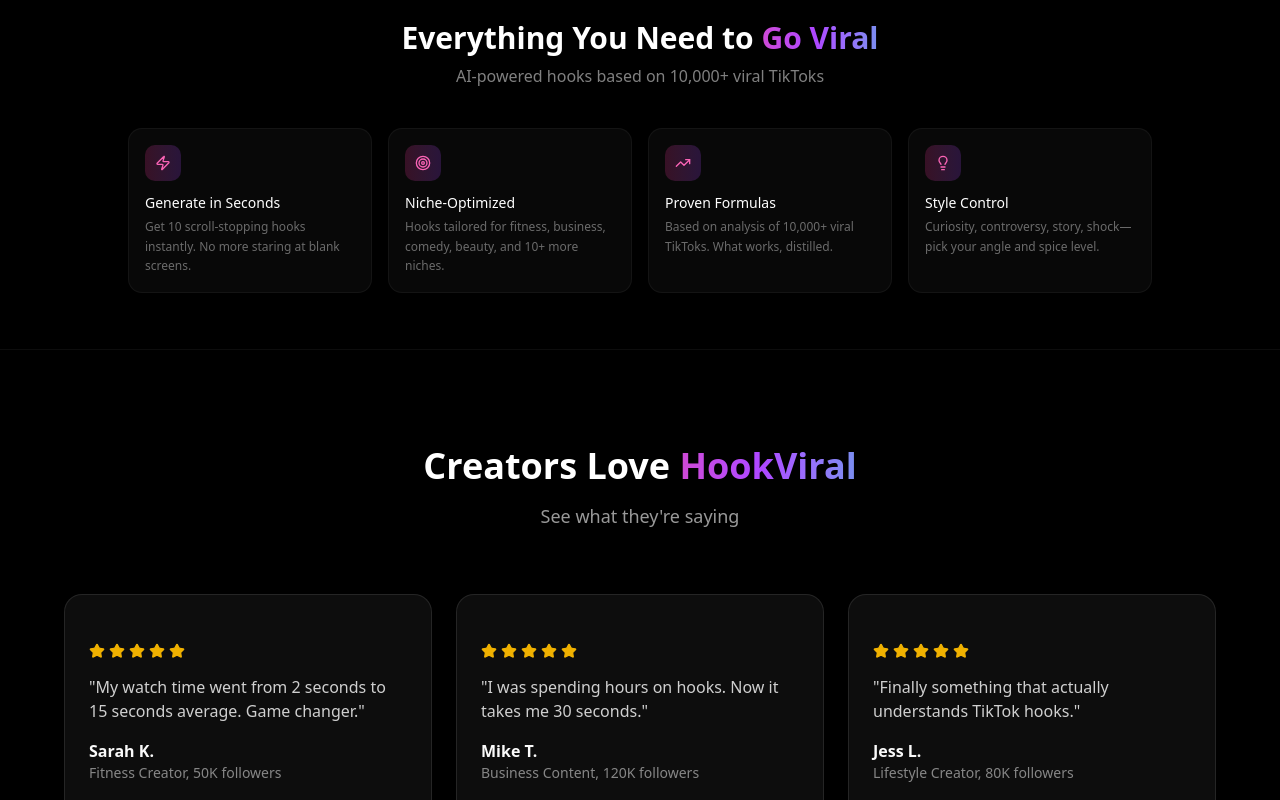
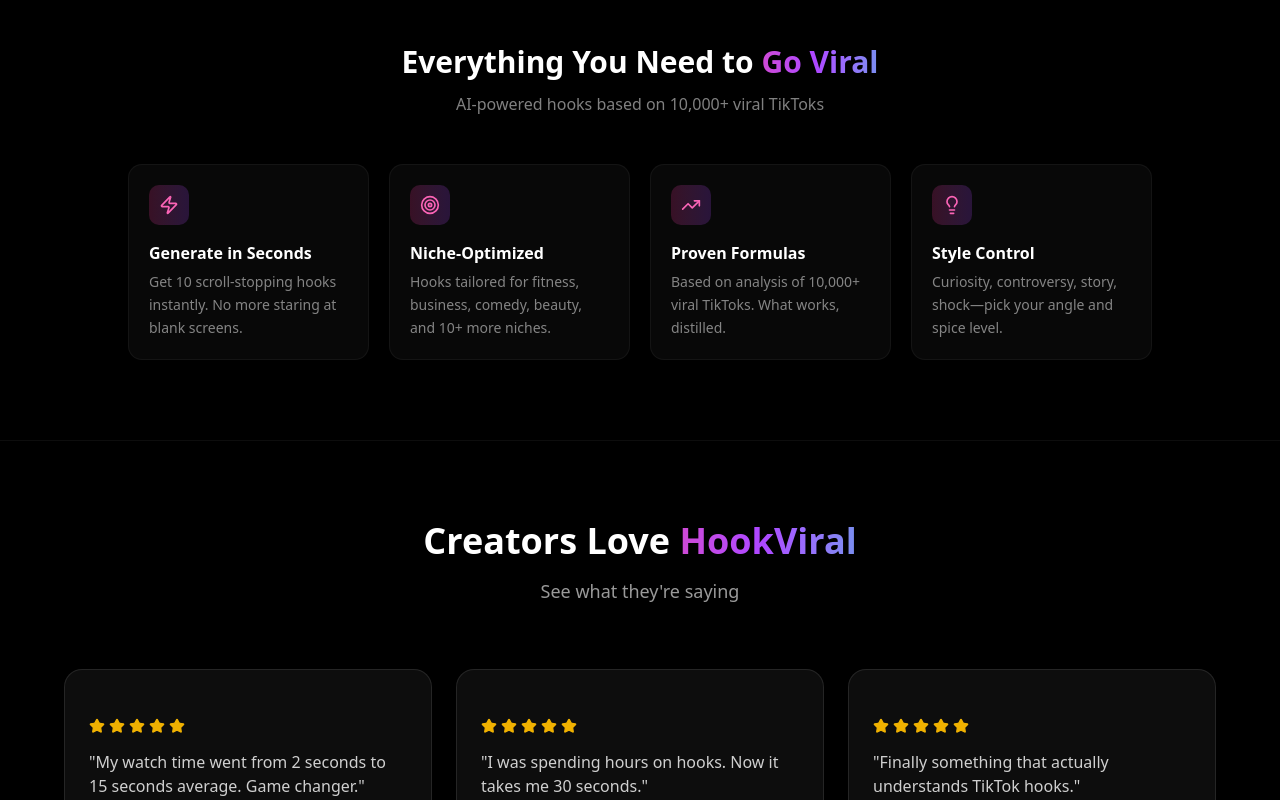
Before and after one commit to CruceSaunders/hookviral, a Next.js app: page / in a window 1280 px wide. Shown: the part 820-1620 px from the top of the page. Built offline with nearby package versions, Linux system fonts and the light colour scheme; no server answers.

Commit message:
style: Balance features section size - not too big, not too small
- py-14 → py-20 (middle ground)
- Slightly larger cards and icons
- More breathing room between elements
- Each section should fill its own viewport area

```diff
--- a/src/app/page.tsx
+++ b/src/app/page.tsx
@@ -306,37 +306,37 @@
       {/* Trusted By - Infinite Marquee */}
       <TrustedMarquee />
 
-      {/* Features - Compact */}
-      <section ref={featuresRef} className="py-14 px-4">
+      {/* Features */}
+      <section ref={featuresRef} className="py-20 px-4">
         <div className="max-w-5xl mx-auto">
           <motion.div
-            className="text-center mb-10"
+            className="text-center mb-12"
             initial={{ opacity: 0, y: 20 }}
             animate={featuresInView ? { opacity: 1, y: 0 } : {}}
             transition={{ duration: 0.5 }}
           >
-            <h2 className="text-2xl sm:text-3xl font-bold mb-2">
+            <h2 className="text-3xl font-bold mb-3">
               Everything You Need to <GradientText>Go Viral</GradientText>
             </h2>
-            <p className="text-white/50 text-base">
+            <p className="text-white/50">
               AI-powered hooks based on 10,000+ viral TikToks
             </p>
           </motion.div>
 
-          <div className="grid grid-cols-2 lg:grid-cols-4 gap-4">
+          <div className="grid grid-cols-2 lg:grid-cols-4 gap-5">
             {features.map((feature, i) => (
               <motion.div
                 key={feature.title}
                 initial={{ opacity: 0, y: 20 }}
                 animate={featuresInView ? { opacity: 1, y: 0 } : {}}
                 transition={{ duration: 0.4, delay: 0.05 * i }}
-                className="p-4 rounded-xl bg-white/[0.03] border border-white/5 hover:border-white/10 hover:bg-white/[0.05] transition-all"
+                className="p-5 rounded-xl bg-white/[0.03] border border-white/5 hover:border-white/10 hover:bg-white/[0.05] transition-all"
               >
-                <div className="w-9 h-9 rounded-lg bg-gradient-to-r from-pink-500/20 to-purple-500/20 flex items-center justify-center mb-3">
-                  <feature.icon className="h-4 w-4 text-pink-400" />
+                <div className="w-10 h-10 rounded-lg bg-gradient-to-r from-pink-500/20 to-purple-500/20 flex items-center justify-center mb-4">
+                  <feature.icon className="h-5 w-5 text-pink-400" />
                 </div>
-                <h3 className="font-medium text-sm mb-1">{feature.title}</h3>
-                <p className="text-white/40 text-xs leading-relaxed">{feature.description}</p>
+                <h3 className="font-semibold mb-1.5">{feature.title}</h3>
+                <p className="text-white/50 text-sm leading-relaxed">{feature.description}</p>
               </motion.div>
             ))}
           </div>
@@ -344,7 +344,7 @@
       </section>
 
       {/* Testimonials */}
-      <section ref={testimonialsRef} className="py-24 px-4 border-y border-white/5">
+      <section ref={testimonialsRef} className="py-20 px-4 border-y border-white/5">
         <div className="max-w-6xl mx-auto">
           <motion.div
             className="text-center mb-16"
```
